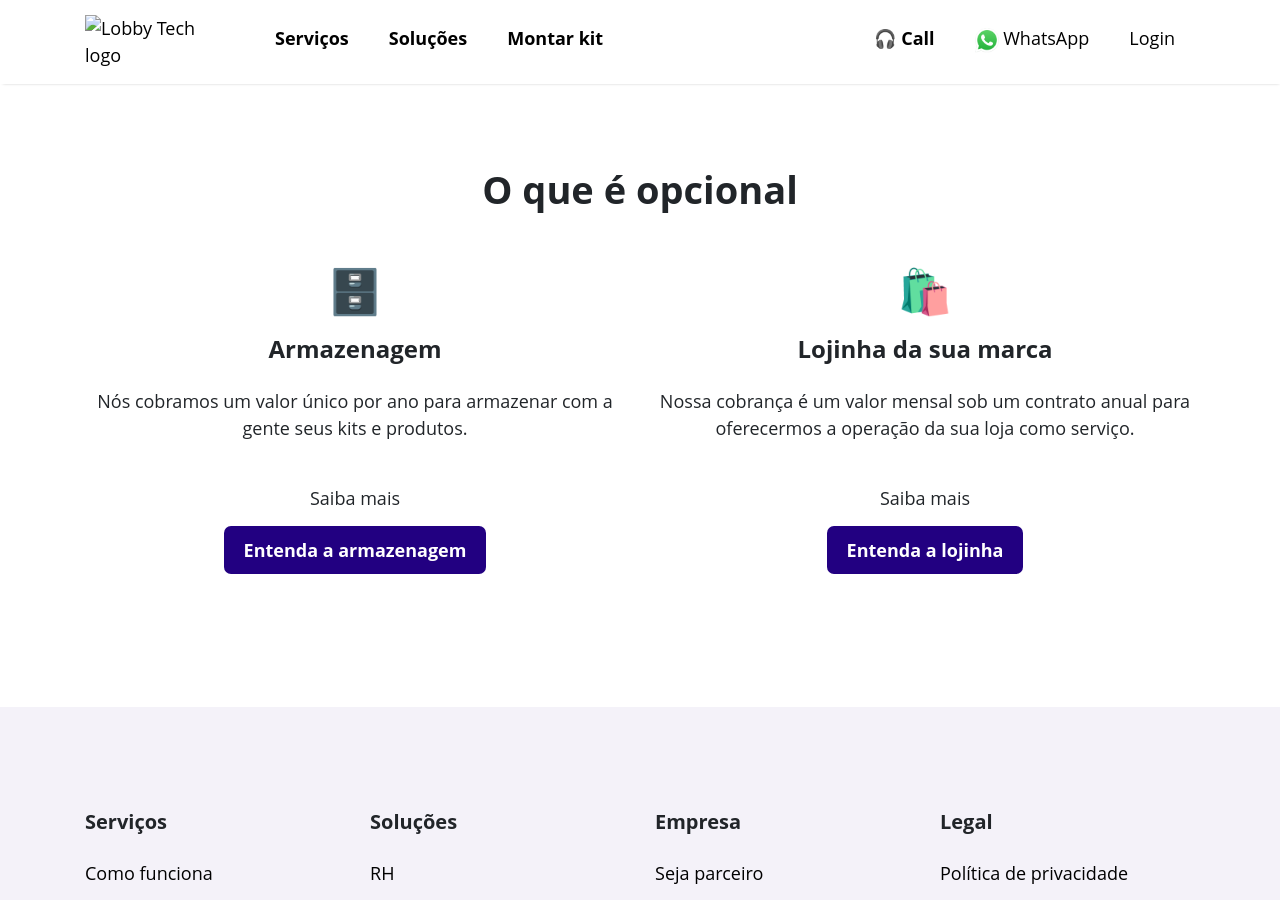
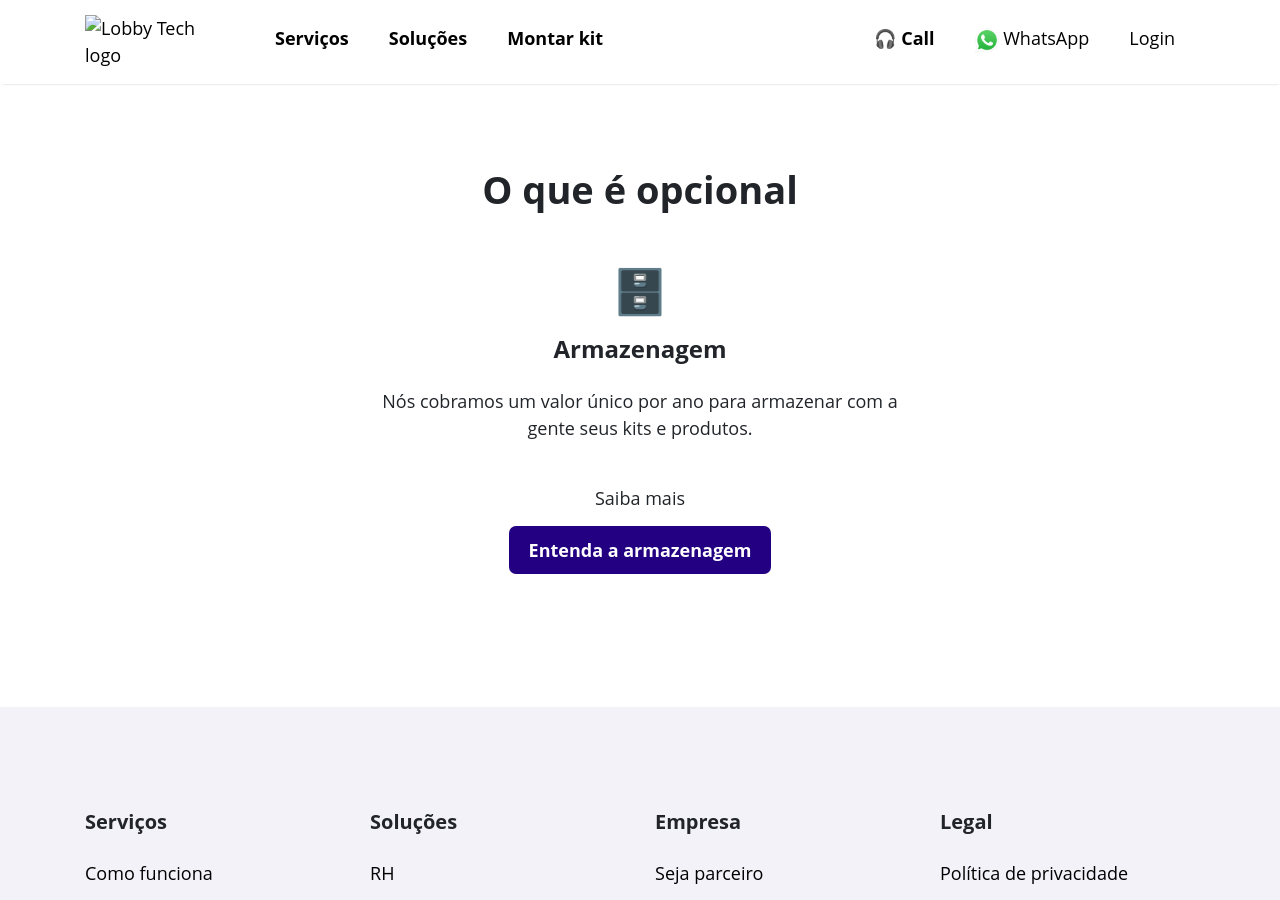
Before and after one commit to lobby-tech/lobby.tech, a Jekyll site: the page built from precos.html, in a window 1280 px wide and 900 px high, scrolled down 2048 px. Built offline with Jekyll 4.4.1, drawn with Linux system fonts in a browser that asks for light colours; a script that is not in the unit is left out.

Commit message:
Removed lojinha from the header menu

```diff
--- a/_layouts/home.html
+++ b/_layouts/home.html
@@ -74,11 +74,6 @@
               <li>
                 <a href="/precos">
                   <b>Preços</b>
-                </a>
-              </li>
-              <li>
-                <a href="/lojinha-da-sua-marca">
-                  <b>Lojinha da sua marca</b>
                 </a>
               </li>
             </ul>
--- a/precos.html
+++ b/precos.html
@@ -88,7 +88,7 @@
   <br>
   <div class="container">
     <div class="row">
-      <section class="col-md-6">
+      <section class="col-md-6 offset-md-3">
         <p class="font--xxl">️🗄️</p>
         <h2 class="font--lg"><b>Armazenagem</b></h2>
         <p>Nós cobramos um valor único por ano para armazenar com a gente seus kits e produtos.</p>
@@ -99,19 +99,6 @@
         </p>
         <br>
       </section>
-      <section class="col-md-6">
-        <p class="font--xxl">️🛍️️</p>
-        <h2 class="font--lg"><b>Lojinha da sua marca</b></h2>
-        <p>
-          Nossa cobrança é um valor mensal sob um contrato anual para oferecermos a operação da sua loja como serviço.
-        </p>
-        <br>
-        <p style="margin-bottom:25px">Saiba mais</p>
-        <p>
-          <a href="/lojinha-da-sua-marca" class="btn">Entenda a lojinha</a>
-        </p>
-        <br>
-      </section>
     </div>
   </div>
 
```
